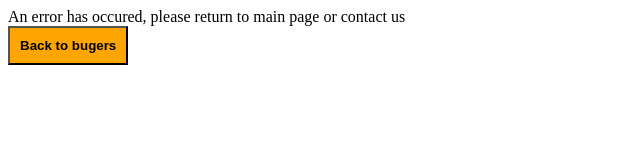
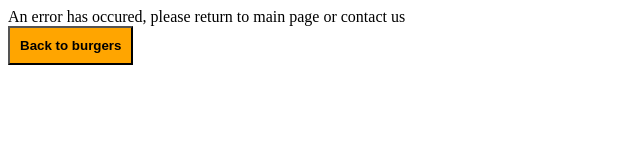
Before and after one commit to MaritaMalvinsdatter/marita-malvinsdatter-js1-ca, a plain HTML site: page details.html in a window 1280 px wide. Shown: the full height of the page, 0-640 px from the left. Drawn offline with Linux system fonts and the light colour scheme; no server answers.

Commit message:
corrected spelling error

```diff
--- a/details.html
+++ b/details.html
@@ -9,7 +9,7 @@
 </head>
 <body>
     <div class = "burgerresults"></div>
-    <button> <a href="index.html">Back to bugers</a></button>
+    <button> <a href="index.html">Back to burgers</a></button>
     <script src="/js/details.js"></script>
 </body>
 </html>
```
